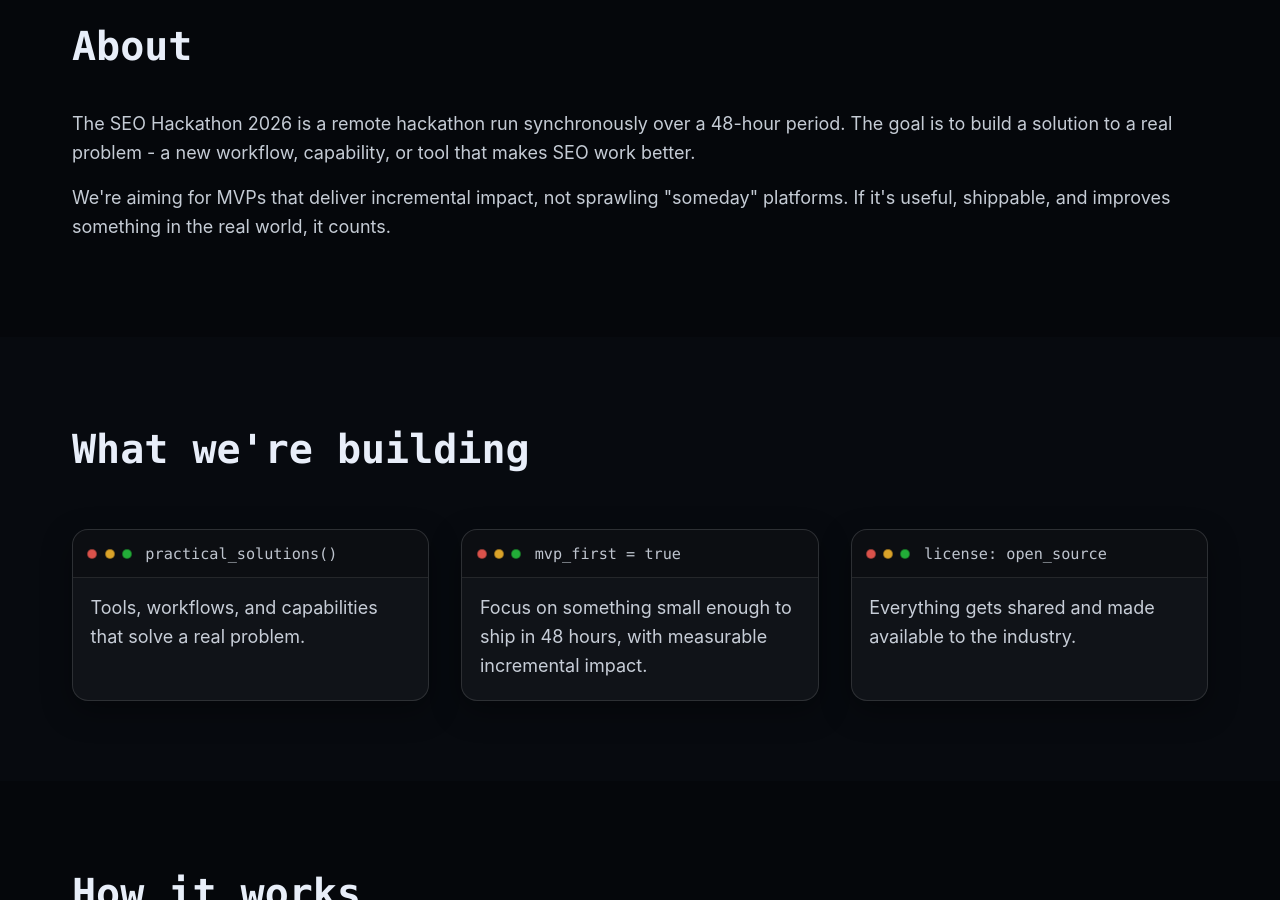
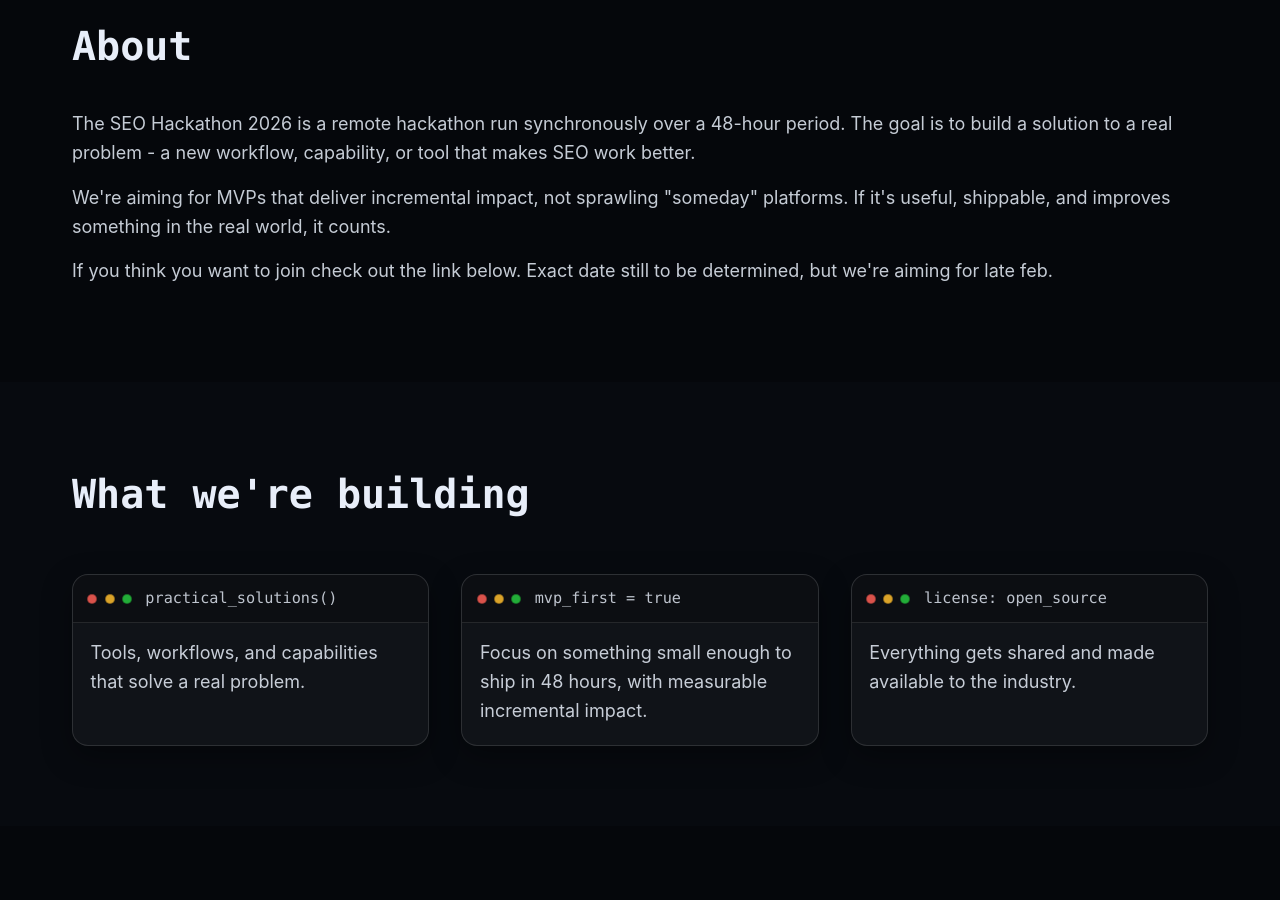
Before and after one commit to chr156r33n/seo-hackathon-2026, a Jekyll site: the page built from index.md, in a window 1280 px wide and 900 px high, scrolled down 513 px. Built offline with Jekyll 4.4.1, drawn with Linux system fonts in a browser that asks for light colours.

Commit message:
Add Est ETA to homepage

```diff
--- a/index.md
+++ b/index.md
@@ -39,6 +39,9 @@ title: SEO Hackathon 2026
     <p>
       We're aiming for MVPs that deliver incremental impact, not sprawling "someday" platforms.
       If it's useful, shippable, and improves something in the real world, it counts.
+    </p>
+    <p>
+      If you think you want to join check out the link below. Exact date still to be determined, but we're aiming for late feb.
     </p>
   </div>
 </section>
```
